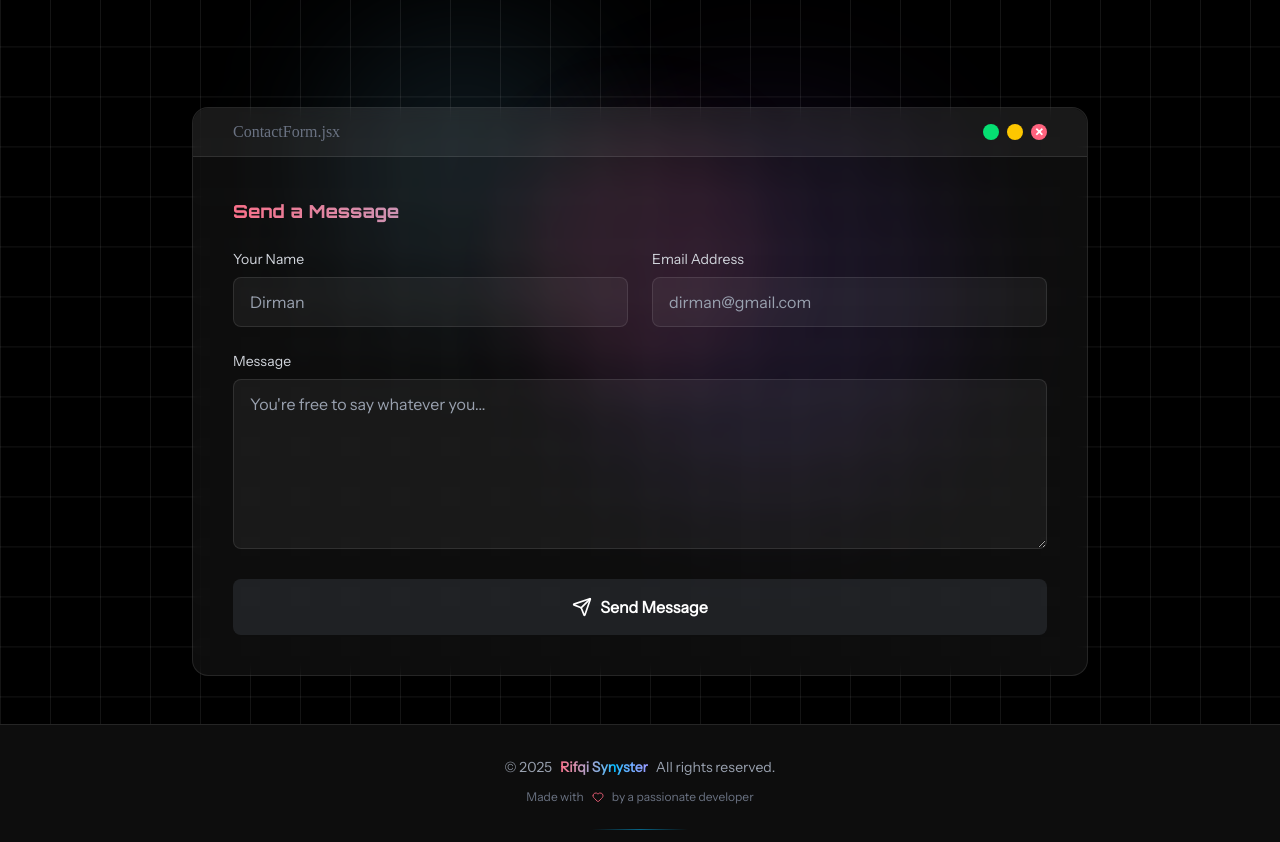
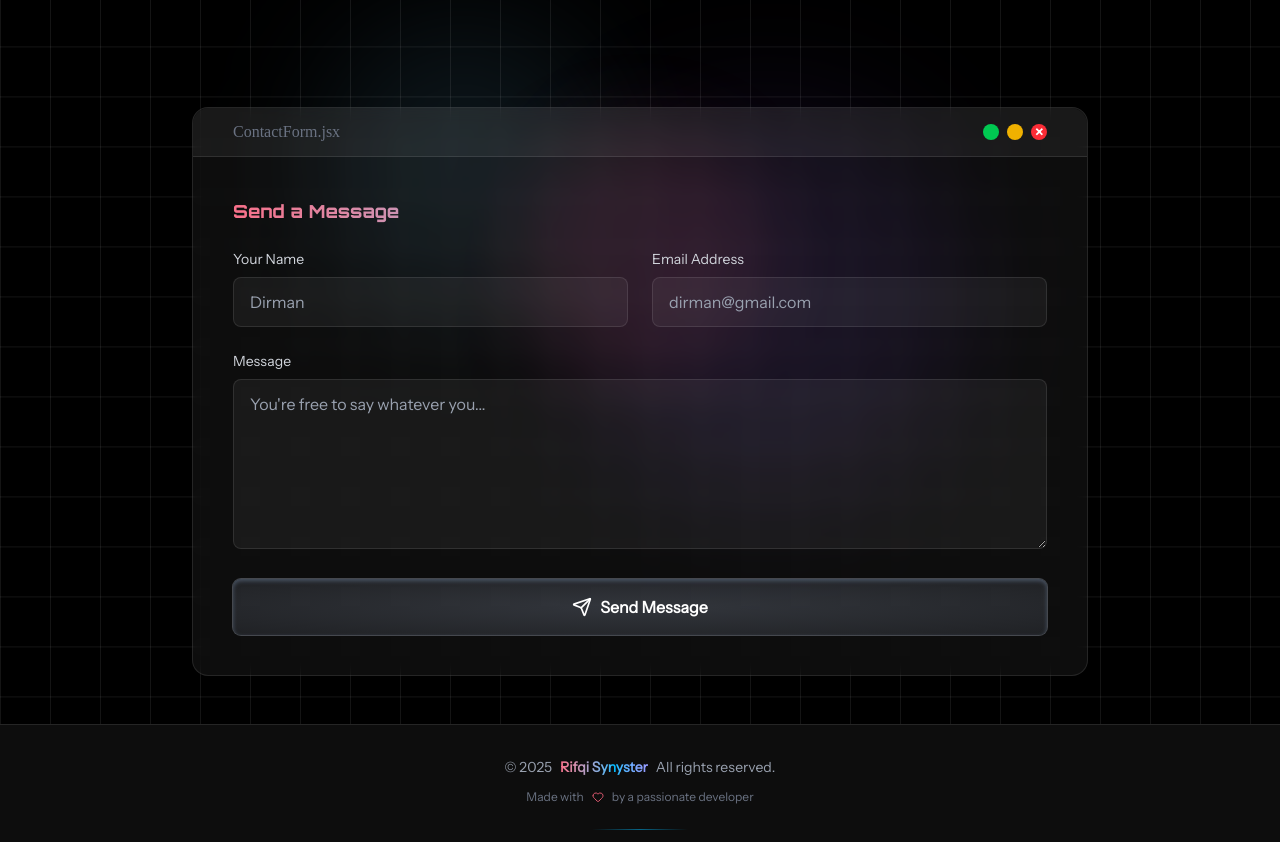
Before and after one commit to setsuwww/ripqiisyns, a React (Vite) app: page / in a window 1280 px wide. Shown: the part 4380-5222 px from the top of the page. Built offline with nearby package versions, Linux system fonts and the light colour scheme; a web font is replaced by a local one.

Commit message:
glow icon

```diff
--- a/index.html
+++ b/index.html
@@ -2,9 +2,9 @@
 <html lang="en">
   <head>
     <meta charset="UTF-8" />
-    <link rel="icon" href="/pp.jpg" />
     <meta name="viewport" content="width=device-width, initial-scale=1.0" />
     <title>Ripqi Synyster</title>
+    <link rel="icon" href="/pp.webp" />
   </head>
   <body>
     <div id="root"></div>
--- a/package.json
+++ b/package.json
@@ -20,7 +20,6 @@
     "cors": "^2.8.5",
     "express": "^5.1.0",
     "framer-motion": "^12.23.12",
-    "gsap": "^3.13.0",
     "lucide-react": "^0.513.0",
     "motion": "^12.23.3",
     "mysql2": "^3.14.1",
--- a/src/components/LinuxHeader.jsx
+++ b/src/components/LinuxHeader.jsx
@@ -10,10 +10,10 @@ export default function LinuxHeader() {
       <h1 className="font-pixel text-gray-500">ContactForm.jsx</h1>
 
       <div className="flex items-center space-x-2">
-        <span className="w-4 h-4 bg-green-400 rounded-full" />
-        <span className="w-4 h-4 bg-yellow-400 rounded-full" />
+        <span className="w-4 h-4 bg-green-500 rounded-full" />
+        <span className="w-4 h-4 bg-yellow-500 rounded-full" />
 
-        <button onClick={handleClose} className="w-4 h-4 bg-rose-400 rounded-full flex items-center justify-center text-[8px] text-rose-100 hover:bg-rose-500 transition-all" title="Close?">
+        <button onClick={handleClose} className="w-4 h-4 bg-red-500 rounded-full flex items-center justify-center text-[8px] text-rose-100 hover:bg-rose-500 transition-all" title="Close?">
           <span className='text-white font-semibold text-base'>×</span>
         </button>
       </div>
--- a/src/components/PersonalInfo.jsx
+++ b/src/components/PersonalInfo.jsx
@@ -2,13 +2,13 @@ import TitleForm from './FormTitle'
 
 import { infoList } from '../constants/infoList'
 
-function InfoRow({ icon, label, value, color, animation, delay }) {
+function InfoRow({ icon, label, value, color, colorHover, animation, delay }) {
   const Icon = icon;
 
   return (
     <div aria-label='Card Personal' className="flex items-center space-x-3" data-aos={animation} data-aos-delay={delay}>
-      <div className={`p-2 rounded-full ${color} flex-shrink-0`}>
-        <Icon className={`w-5 h-5`} />
+      <div className={`group p-2 rounded-full ${color} flex-shrink-0`}>
+        <Icon className={`w-5 h-5 ${colorHover}`} />
       </div>
       <div>
         <p className="text-xs text-gray-400 uppercase tracking-wider">{label}</p>
--- a/src/constants/infoList.js
+++ b/src/constants/infoList.js
@@ -5,7 +5,8 @@ export const infoList = [
     icon: MapPin,
     label: 'Location',
     value: 'Kec. Tambun Selatan, Kabupaten Bekasi, Jawa Barat 17510',
-    color: 'text-sky-400 bg-sky-400/20',
+    color: 'text-sky-400 bg-sky-400/20 group-hover:bg-sky-400/5',
+    colorHover: 'group-hover:text-sky-300 group-hover:drop-shadow-[0_0_4px_oklch(89.4%_0.058_230.902)]',
     animation: 'fade-down',
     delay: 200,
   },
@@ -14,6 +15,7 @@ export const infoList = [
     label: 'Education',
     value: 'SMK Telekomunikasi Telesandi Bekasi',
     color: 'text-violet-400 bg-violet-400/20',
+    colorHover: 'group-hover:text-violet-300 group-hover:drop-shadow-[0_0_4px_oklch(89.4%_0.057_293.283)]',
     animation: 'fade-down',
     delay: 300,
   },
@@ -22,6 +24,7 @@ export const infoList = [
     label: 'Status',
     value: 'Available',
     color: 'text-rose-400 bg-rose-400/20',
+    colorHover: 'group-hover:text-rose-300 group-hover:drop-shadow-[0_0_4px_oklch(89.2%_0.058_10.001)]',
     animation: 'fade-down',
     delay: 400,
   },
--- a/src/pages/ContactPage.jsx
+++ b/src/pages/ContactPage.jsx
@@ -86,7 +86,7 @@ const ContactPage = () => {
                     <textarea id="message" name="message" required rows={6} value={formData.message} onChange={handleChange} className="input" placeholder="You're free to say whatever you..."/>
                   </div>
 
-                  <button type="submit" disabled={isSubmitting} className="w-full bg-gray-500/20 hover:bg-gray-500/30 font-semibold py-4 px-6 rounded-lg transition-all flex items-center justify-center space-x-2 disabled:opacity-50 disabled:cursor-not-allowed">
+                  <button type="submit" disabled={isSubmitting} className="w-full ring-1 ring-gray-400/40 inset-shadow-sm inset-shadow-gray-600 bg-radial from-gray-500/40 to-gray-500/20 hover:from-violet-500/40 hover:to-violet-500/20 hover:ring-violet-400/40 hover:inset-shadow-violet-600 font-semibold py-4 px-6 rounded-lg transition-all flex items-center justify-center space-x-2 disabled:opacity-50 disabled:cursor-not-allowed">
                     {isSubmitting ? (
                       <>
                         <div className="w-5 h-5 border-2 border-black/30 border-t-black rounded-full animate-spin" />
```
Also changed, not shown: 2 other files (tests, documents, lock files or other folders).
